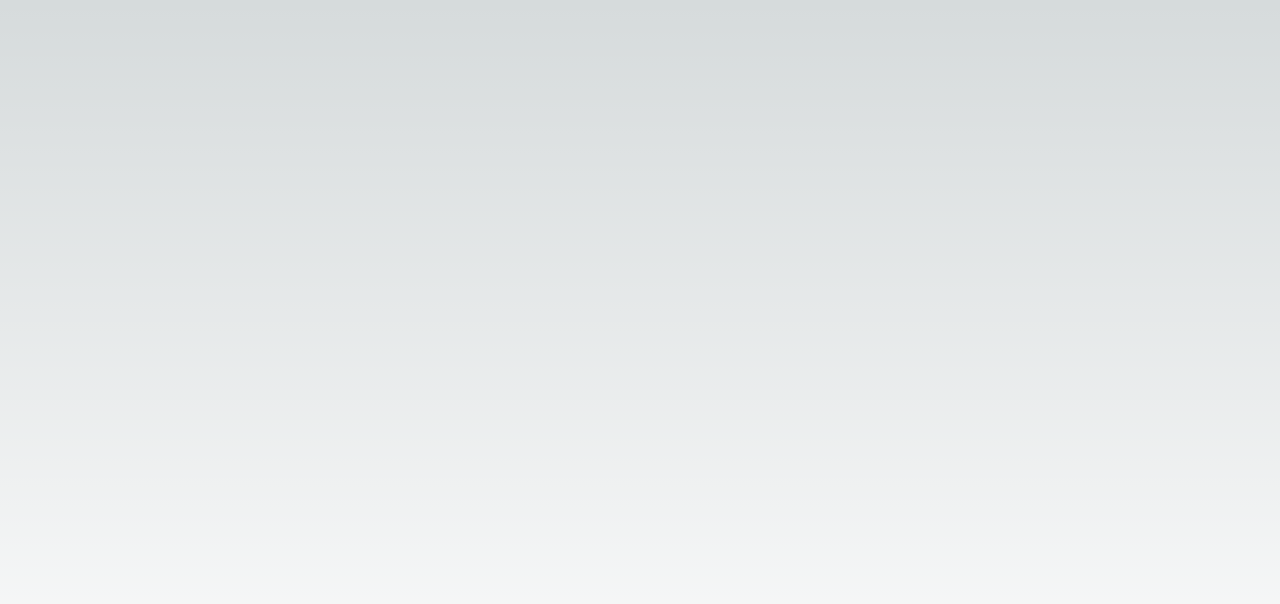
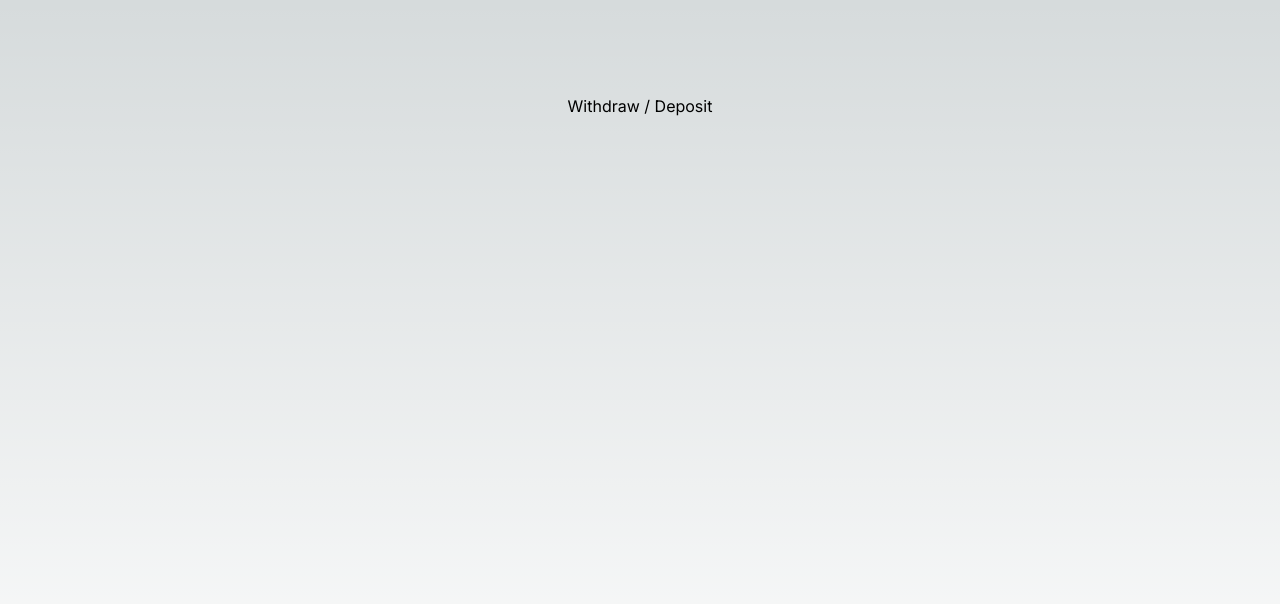
Before and after one commit to Project-Hackathons/tiktok-techjam, a Next.js app in the folder frontend/: page / in a window 1280 px wide. Shown: the top 604 px of the page. Built offline with nearby package versions, Linux system fonts and the light colour scheme.

Commit message:
add link, reference to colors

```diff
--- a/frontend/src/pages/index.tsx
+++ b/frontend/src/pages/index.tsx
@@ -1,8 +1,16 @@
 import Head from "next/head";
+import Link from 'next/link'
+
 import { Inter } from "next/font/google";
 import styles from "@/styles/Home.module.css";
 
 const inter = Inter({ subsets: ["latin"] });
+
+// temp colors reference:
+// black: #010101
+// teal: #69C9D0
+// white: #FFFFFF
+// red: #EE1D52
 
 export default function Home() {
   return (
@@ -14,7 +22,7 @@ export default function Home() {
         <link rel="icon" href="/favicon.ico" />
       </Head>
       <main className={`${styles.main} ${inter.className}`}>
-
+        <Link href="/map">Withdraw / Deposit</Link>
       </main>
     </>
   );
```
